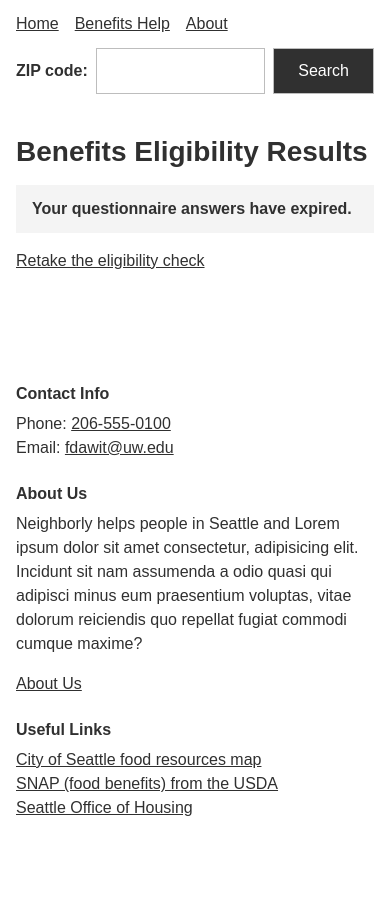
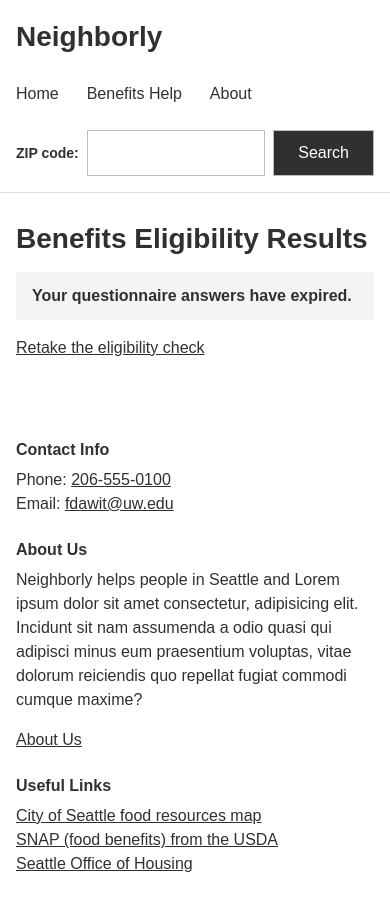
Before and after one commit to fdawit/info442G, a React (Vite) app: page /benefits-results in a window 390 px wide. Before the commit the page ends 844 px from the top, so only its background shows below. Built offline with nearby package versions, Linux system fonts and the light colour scheme.

Commit message:
Style the navigation and Neighborly brand

```diff
--- a/src/components/NavBar.css
+++ b/src/components/NavBar.css
@@ -1,11 +1,10 @@
 /* Layout for nav bar */
 
-.navbar {
+.navbar-content {
   display: flex;
   flex-wrap: wrap;
   align-items: center;
-  gap: 12px 24px;
-  padding: 12px 16px;
+  gap: 16px 32px;
 }
 
 .navbar-links {
@@ -20,3 +19,51 @@
 .navbar .zip-search {
   margin-left: auto;
 }
+
+.navbar {
+  border-bottom: 1px solid #ddd;
+}
+.navbar-content {
+  max-width: 1248px;
+  margin: 0 auto;
+  padding: 20px 24px;
+}
+.navbar a {
+  text-decoration: none;
+}
+.navbar-brand {
+  font-size: 28px;
+  font-weight: bold;
+}
+.navbar-links {
+  gap: 12px 28px;
+}
+.navbar-links a {
+  display: inline-block;
+  padding: 8px 0;
+}
+.navbar-links a[aria-current="page"] {
+  border-bottom: 2px solid #303030;
+  font-weight: bold;
+}
+.navbar .zip-search {
+  max-width: 370px;
+  flex: 1 1 300px;
+}
+.navbar .zip-search label {
+  font-size: 14px;
+}
+@media (max-width: 700px) {
+  .navbar-content {
+    padding: 16px;
+    gap: 16px;
+  }
+  .navbar-content nav {
+    flex-basis: 100%;
+  }
+  .navbar .zip-search {
+    margin-left: 0;
+    max-width: none;
+    flex-basis: 100%;
+  }
+}
--- a/src/components/NavBar.jsx
+++ b/src/components/NavBar.jsx
@@ -16,6 +16,8 @@ export default function NavBar() {
 
   return (
     <header className="navbar">
+      <div className="navbar-content">
+        <NavLink to="/" className="navbar-brand">Neighborly</NavLink>
         <nav aria-label="Main">
           <ul className="navbar-links">
             <li><NavLink to="/" end>Home</NavLink></li>
@@ -25,6 +27,7 @@ export default function NavBar() {
         </nav>
 
         <ZipSearchBar id="nav-zip" onSearch={handleSearch} />
+      </div>
     </header>
   );
 }
```
Lines whose indentation alone changed are shown as unchanged.
